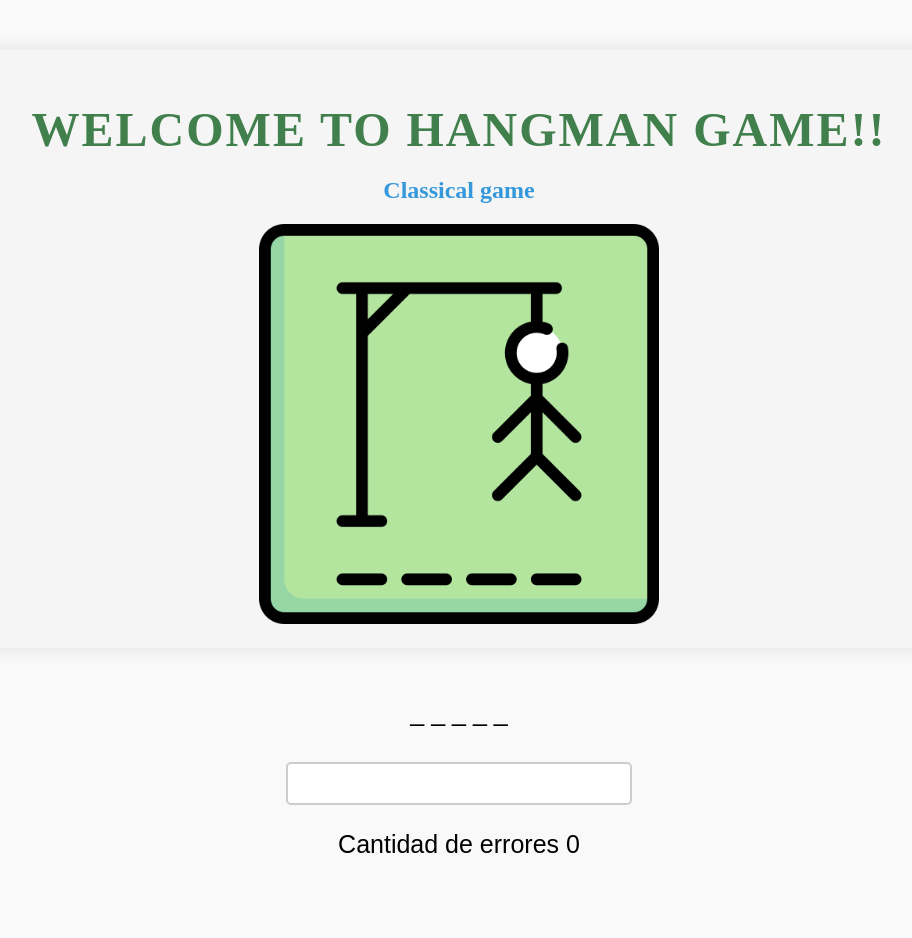
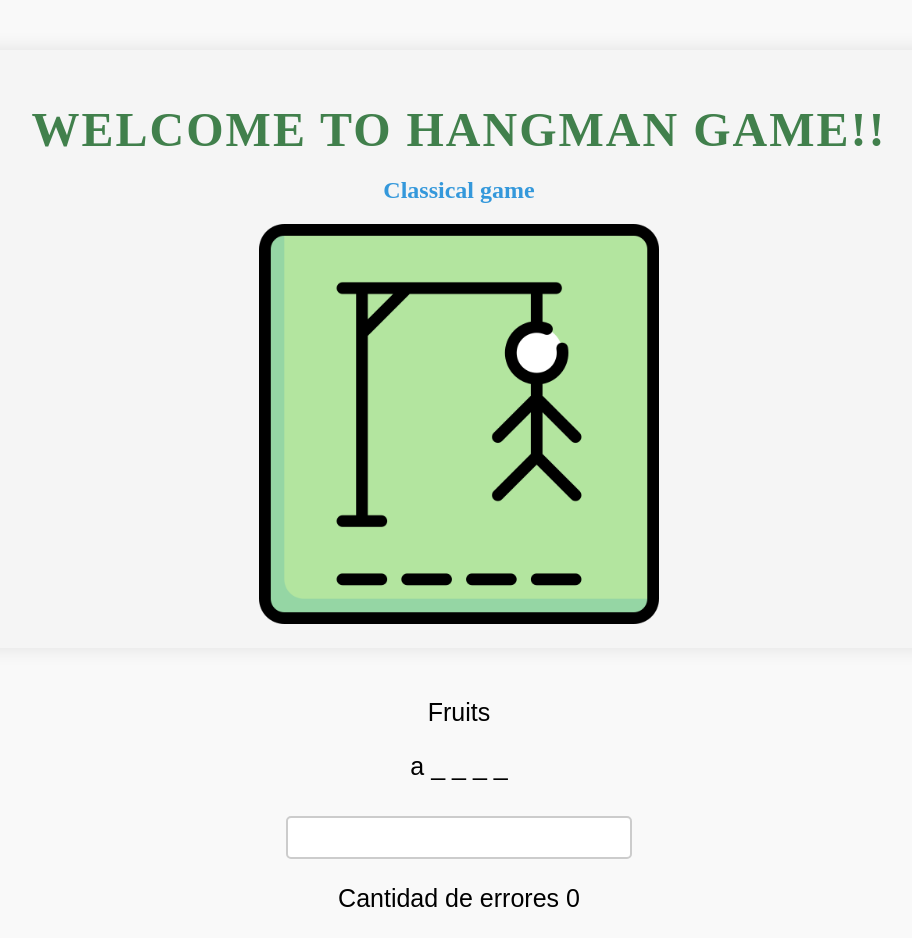
Before and after one commit to liliasoto/hangman, a React (Vite) app: page / in a window 1280 px wide. Shown: the whole page, without its empty margins (181-1093 px from the left). Before the commit the page ends 884 px from the top, so only its background shows below. Built offline with nearby package versions, Linux system fonts and the light colour scheme; the HTML template or start-up script is replaced by a standard one.

Commit message:
Mas listas y pista

```diff
--- a/src/App.tsx
+++ b/src/App.tsx
@@ -1,13 +1,30 @@
 import Welcome from './components/Welcome.tsx';
 import Hangman from './components/Hangman.tsx';
 
-const words = ['apple', 'banana', 'cherry', 'date', 'fig', 'grape', 'kiwi'];
+function App(){
 
-function App(){
+    function chooseRandomListWithCategory() {
+        const lists = [
+            { category: 'Fruits', list: ['apple', 'banana', 'cherry', 'date', 'fig', 'grape', 'kiwi', 'lemon', 'mango', 'orange', 'papaya', 'pear', 'pineapple', 'plum', 'strawberry'] },
+            { category: 'Clothes and Accessories', list: ['shirt', 'pants', 'dress', 'jacket', 'sweater', 'skirt', 'hat', 'scarf', 'gloves', 'tie', 'belt', 'socks', 'shoes', 'handbag', 'sunglasses'] },
+            { category: 'Colors', list: ['red', 'blue', 'green', 'yellow', 'orange', 'purple', 'pink', 'brown', 'black', 'white', 'gray', 'teal', 'maroon', 'navy', 'violet'] },
+            { category: 'Countries', list: ['USA', 'Canada', 'Brazil', 'Mexico', 'France', 'Germany', 'Japan', 'China', 'India', 'Australia', 'Russia', 'South Africa', 'Spain', 'Italy', 'Argentina'] },
+            { category: 'Vegetables', list: ['carrot', 'broccoli', 'cabbage', 'spinach', 'potato', 'tomato', 'cucumber', 'bell pepper', 'onion', 'garlic', 'lettuce', 'zucchini', 'eggplant', 'celery', 'mushroom'] }
+        ];
+
+        const randomIndex = Math.floor(Math.random() * lists.length);
+        const randomList = lists[randomIndex];
+        return { category: randomList.category, words: randomList.list };
+    }
+
+    const { category, words } = chooseRandomListWithCategory();
+    console.log("Category:", category);
+    console.log("Words:", words);
+
     return(
         <div className='App'>
             <Welcome/>
-            <Hangman words={words}/>
+            <Hangman words={words} category={category}/>
         </div>
     );
 }
--- a/src/components/Hangman.tsx
+++ b/src/components/Hangman.tsx
@@ -3,16 +3,17 @@ import "../css/hangman.css"
 
 interface HangmanProps {
     words: string[];
+    category: string;
 }
 
-const Hangman = ({words}: HangmanProps) => {
+const Hangman = ({words, category}: HangmanProps) => {
     const [selectedWord, setSelectedWord] = useState(words[0]);
     const [guessedLetters, setGuessedLetters] = useState<string[]>([]);
     const [errorCount, setErrorCount] = useState(0);
 
     const displayWord = selectedWord.split('').map((letter, index) => {
         console.log("selectedWord: ", selectedWord)
-        if(guessedLetters.includes(letter)){
+        if (index === 0 || guessedLetters.includes(letter)) {
             console.log("guessedLetters: ", guessedLetters);
             return letter;
         } else {
@@ -40,6 +41,7 @@ const Hangman = ({words}: HangmanProps) => {
 
     return (
         <div>
+            <p>{category}</p>
             <p>{displayWord.join(' ')}</p>
             <input maxLength={1} onChange={(e) => handleGuess(e.target.value)}></input>
             {(displayWord.join('') === selectedWord || errorCount > 5) && (
```
